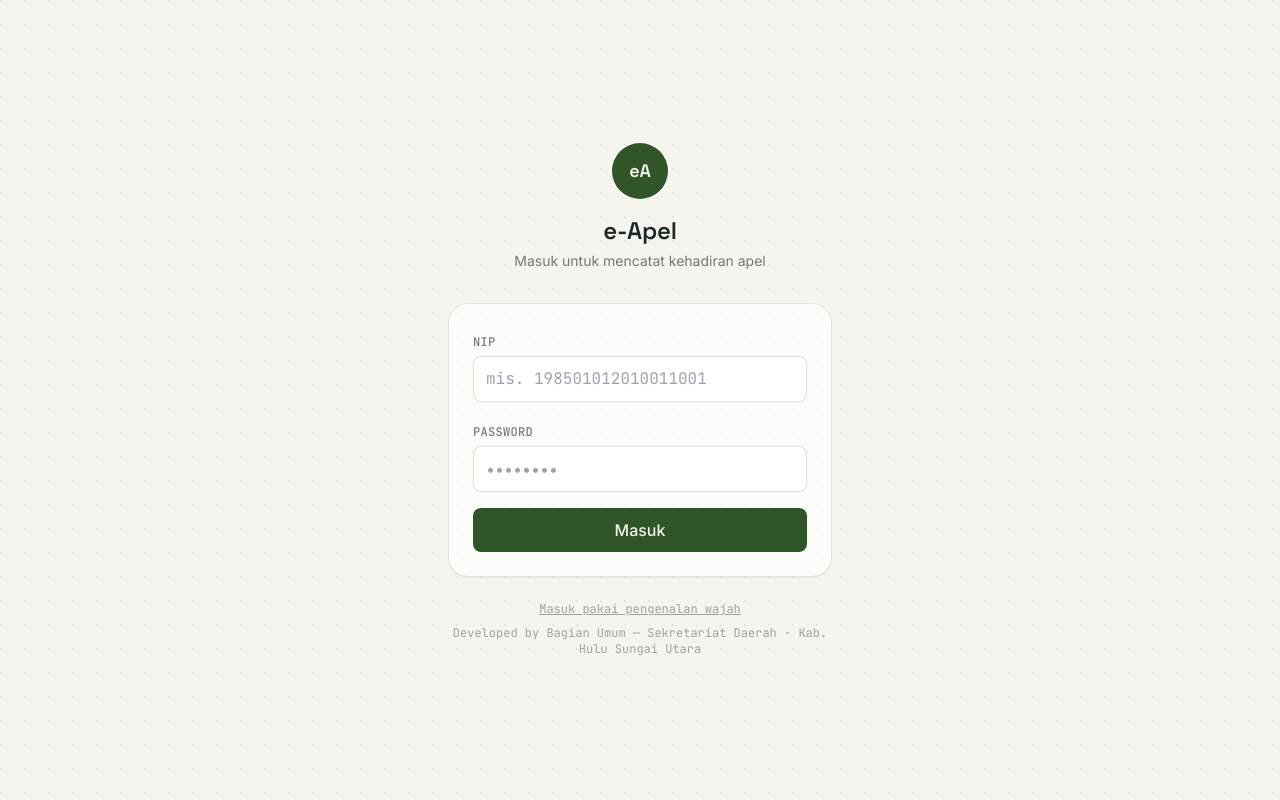
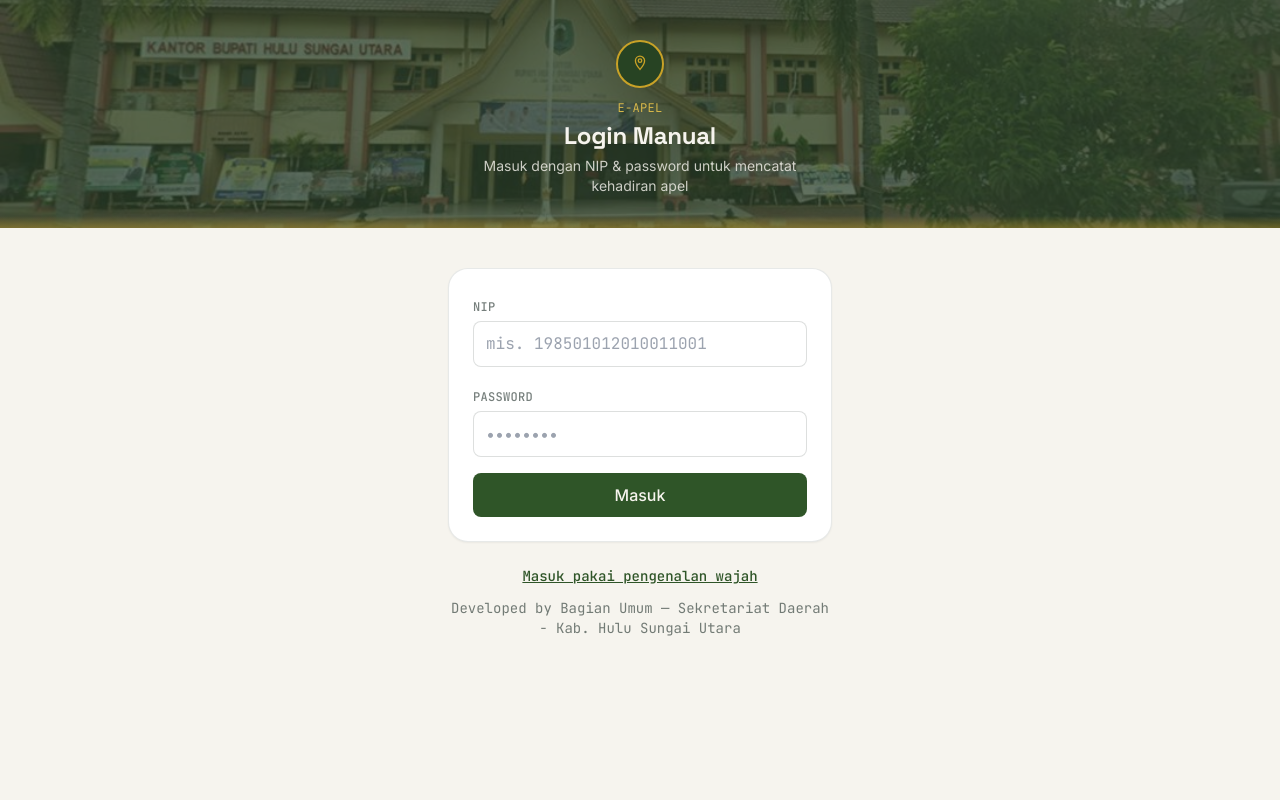
Before and after one commit to bangkit-hsu/sikeren, a React (Vite) app: page /#/login in a window 1280 px wide. Built offline with nearby package versions, Linux system fonts and the light colour scheme; no server answers; sample sign-in values are in the browser's storage.

Commit message:
Samakan gaya Login Manual & Absensi Wajah dengan halaman depan (hero foto gedung), perjelas teks yang kontrasnya rendah

```diff
--- /dev/null
+++ b/src/components/HeroKecil.jsx
@@ -0,0 +1,25 @@
+// Header kompak bergaya sama dengan Hero di halaman depan (foto gedung + overlay hijau),
+// dipakai di halaman Login dan Absensi Wajah supaya gaya tampilannya konsisten.
+export default function HeroKecil({ eyebrow, title, subtitle }) {
+  return (
+    <div className="relative overflow-hidden bg-moss-900 text-paper">
+      <div
+        className="absolute inset-0 bg-cover bg-center"
+        style={{ backgroundImage: `url(${import.meta.env.BASE_URL}images/kantor-bupati-hsu.jpg)` }}
+      />
+      <div className="absolute inset-0 bg-moss-900/70" />
+      <div className="relative max-w-sm mx-auto px-6 pt-10 pb-8 text-center">
+        <div className="w-12 h-12 mx-auto rounded-full bg-moss-800 border-2 border-gold-500 flex items-center justify-center">
+          <svg viewBox="0 0 24 24" fill="none" className="w-5 h-5 text-gold-500">
+            <path d="M12 2.5c-3 0-5.5 2.4-5.5 5.5 0 4 5.5 10.5 5.5 10.5S17.5 12 17.5 8c0-3.1-2.5-5.5-5.5-5.5z" stroke="currentColor" strokeWidth="1.6" />
+            <circle cx="12" cy="8" r="2.1" stroke="currentColor" strokeWidth="1.6" />
+          </svg>
+        </div>
+        {eyebrow && <p className="text-xs font-mono uppercase tracking-wide text-gold-400 mt-3">{eyebrow}</p>}
+        <h1 className="font-display font-bold text-2xl mt-1">{title}</h1>
+        {subtitle && <p className="text-paper/80 text-sm mt-1">{subtitle}</p>}
+      </div>
+      <div className="absolute bottom-0 left-0 right-0 h-3 bg-gradient-to-t from-gold-500/40 to-transparent" />
+    </div>
+  )
+}
--- a/src/pages/FaceLogin.jsx
+++ b/src/pages/FaceLogin.jsx
@@ -13,6 +13,7 @@ import { hitungJarakMeter, ambilLokasiSaatIni } from '../utils/geo'
 import { formatTanggal, formatJam } from '../utils/date'
 import { KETERANGAN_LUAR, KETERANGAN_OTOMATIS_SESUAI, LABEL_KETERANGAN } from '../utils/keterangan'
 import CincinPemindai from '../components/CincinPemindai.jsx'
+import HeroKecil from '../components/HeroKecil.jsx'
 
 const BATAS_WAKTU_MS = 3000
 const JEDA_DETEKSI_MS = 350
@@ -197,14 +198,14 @@ export default function FaceLogin() {
   }
 
   return (
-    <div className="min-h-screen flex items-center justify-center px-5 py-8">
+    <div className="min-h-screen bg-paper">
+      <HeroKecil
+        eyebrow="e-Apel · Apel Pagi"
+        title="Absensi Wajah"
+        subtitle="Posisikan wajah di dalam bingkai. Kamera mengenali otomatis dalam 3 detik."
+      />
+      <div className="flex justify-center px-5 py-8">
       <div className="w-full max-w-sm">
-        <div className="text-center mb-6">
-          <p className="text-xs font-mono uppercase tracking-wide text-gold-600">e-Apel · Apel Pagi</p>
-          <h1 className="font-display font-semibold text-2xl mt-1">Absensi Wajah</h1>
-          <p className="text-ink/60 text-sm mt-1">Posisikan wajah di dalam bingkai. Kamera mengenali otomatis dalam 3 detik.</p>
-        </div>
-
         {/* Kamera bulat, tetap tampil di bagian atas selama proses berlangsung */}
         <div className="relative aspect-square w-52 sm:w-60 mx-auto rounded-full overflow-hidden bg-ink border border-ink/10">
           {fotoTertangkap ? (
@@ -383,12 +384,13 @@ export default function FaceLogin() {
           )}
 
           {(tahap === 'menyiapkan' || tahap === 'memindai' || tahap === 'tidak_dikenali' || tahap === 'error') && (
-            <p className="text-xs text-ink/40 text-center mt-4 font-mono">
-              <Link to="/login" className="underline">Masuk pakai NIP &amp; Password</Link>
+            <p className="text-sm text-ink/70 text-center mt-4 font-mono">
+              <Link to="/login" className="underline text-moss-700 font-medium">Masuk pakai NIP &amp; Password</Link>
             </p>
           )}
         </div>
       </div>
     </div>
+    </div>
   )
 }
--- a/src/pages/Login.jsx
+++ b/src/pages/Login.jsx
@@ -1,6 +1,7 @@
 import { useState } from 'react'
 import { Link, Navigate, useNavigate } from 'react-router-dom'
 import { useAuth } from '../context/AuthContext.jsx'
+import HeroKecil from '../components/HeroKecil.jsx'
 
 export default function Login() {
   const { user, login } = useAuth()
@@ -29,16 +30,12 @@ export default function Login() {
   }
 
   return (
-    <div className="min-h-screen flex items-center justify-center px-5">
+    <div className="min-h-screen bg-paper">
+      <HeroKecil eyebrow="e-Apel" title="Login Manual" subtitle="Masuk dengan NIP & password untuk mencatat kehadiran apel" />
+
+      <div className="flex justify-center px-5 py-10">
         <div className="w-full max-w-sm">
-        <div className="text-center mb-8">
-          <div className="w-14 h-14 mx-auto rounded-full bg-moss-700 text-paper flex items-center justify-center font-display font-semibold text-lg radar-ring">
-            eA
-          </div>
-          <h1 className="font-display font-semibold text-2xl mt-4">e-Apel</h1>
-          <p className="text-ink/60 text-sm mt-1">Masuk untuk mencatat kehadiran apel</p>
-        </div>
-        <form onSubmit={handleSubmit} className="bg-white/60 border border-ink/10 rounded-xl2 p-6 space-y-4 shadow-sm">
+          <form onSubmit={handleSubmit} className="bg-white border border-ink/10 rounded-xl2 p-6 space-y-4 shadow-sm">
             <div>
               <label className="text-xs font-medium text-ink/60 uppercase tracking-wide font-mono">NIP</label>
               <input
@@ -69,13 +66,14 @@ export default function Login() {
               {loading ? 'Memeriksa…' : 'Masuk'}
             </button>
           </form>
-        <p className="text-xs text-ink/40 text-center mt-6 font-mono">
-          <Link to="/absen" className="underline">Masuk pakai pengenalan wajah</Link>
+          <p className="text-sm text-ink/70 text-center mt-6 font-mono">
+            <Link to="/absen" className="underline text-moss-700 font-medium">Masuk pakai pengenalan wajah</Link>
           </p>
-        <p className="text-xs text-ink/40 text-center mt-2 font-mono">
+          <p className="text-sm text-ink/60 text-center mt-3 font-mono">
             Developed by Bagian Umum — Sekretariat Daerah - Kab. Hulu Sungai Utara
           </p>
         </div>
       </div>
+    </div>
   )
 }
```
Lines whose indentation alone changed are shown as unchanged.
